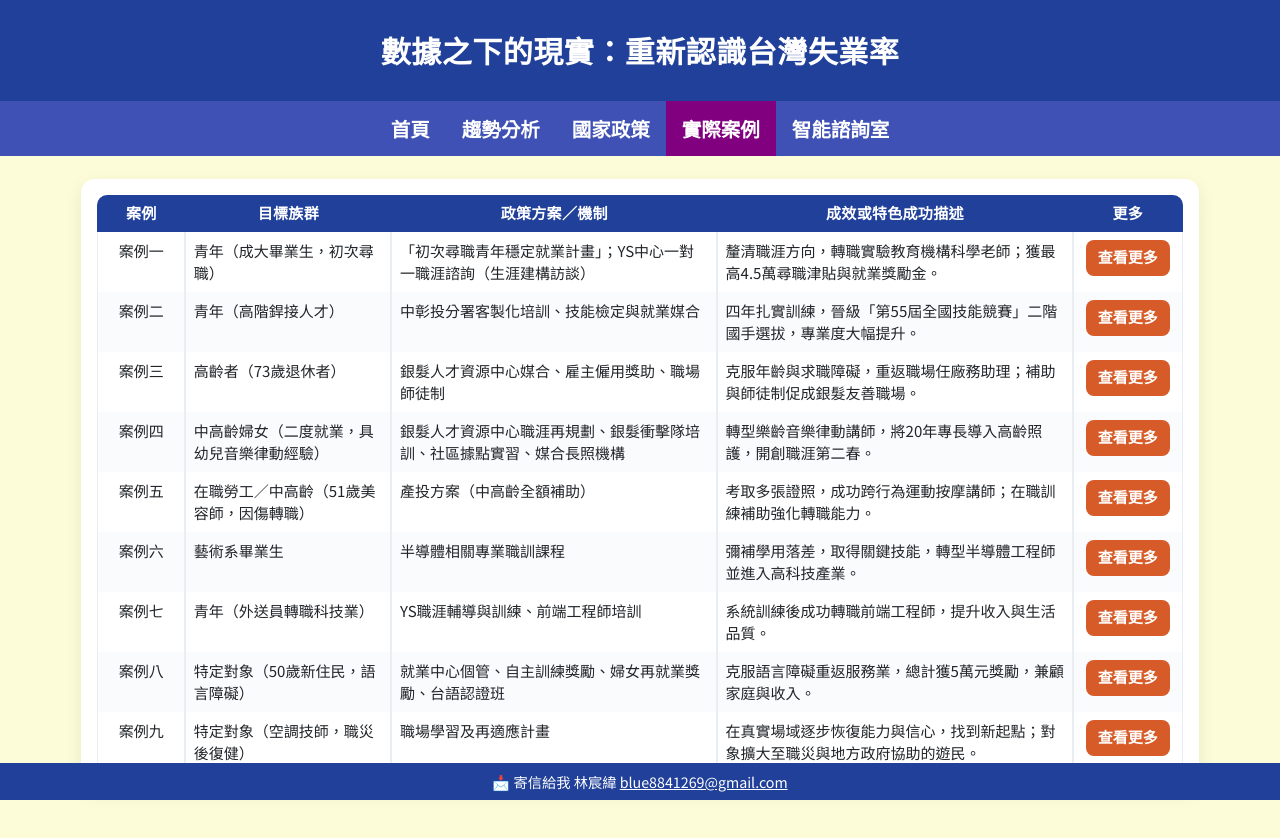
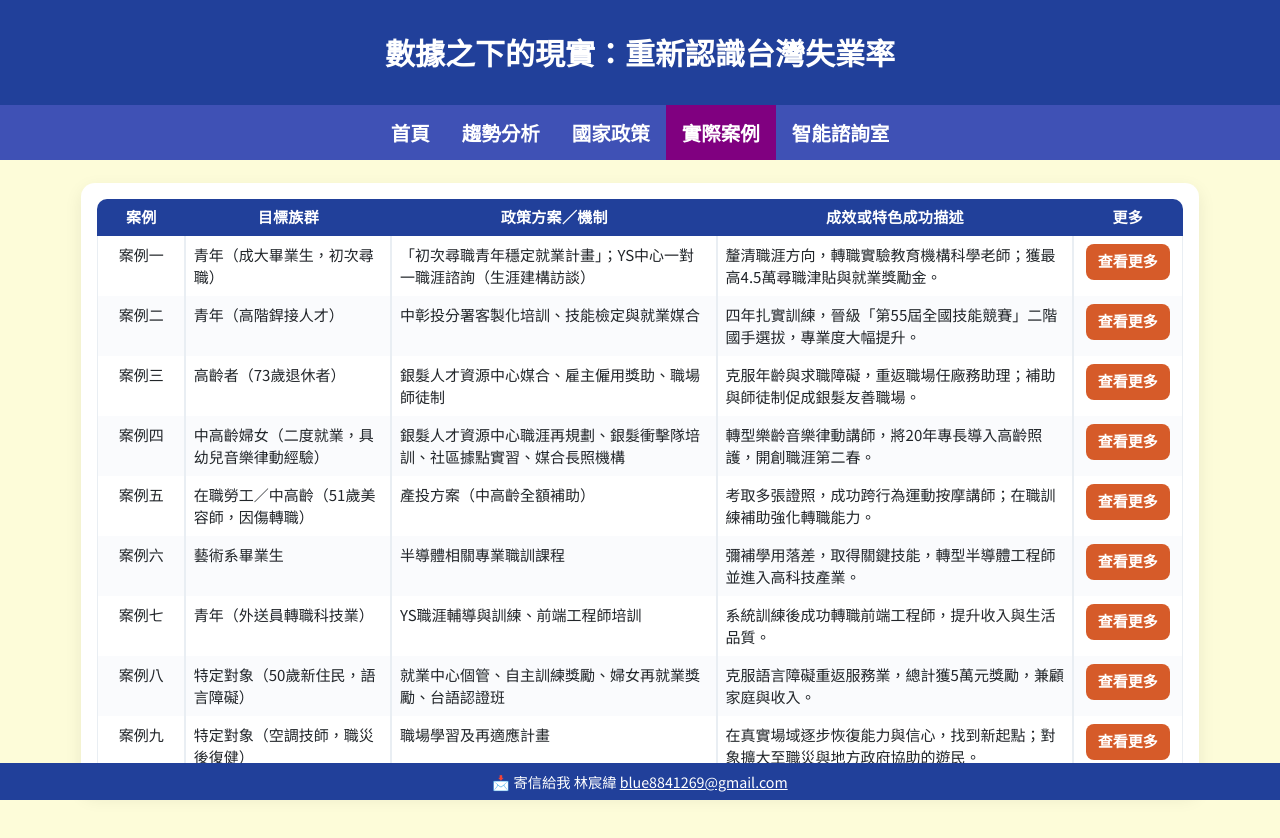
Before and after one commit to Taron909/unemployment, a plain HTML site: page case.html in a window 1280 px wide. Drawn offline with nearby package versions, Linux system fonts and the light colour scheme.

Commit message:
case.html

```diff
--- a/case.html
+++ b/case.html
@@ -33,16 +33,17 @@
       margin: 0;
     }
 
-    /* 頁首標題樣式 */
-    .header {
-      background: var(--brand-blue); /* 背景色使用品牌藍色 */
-      color: #fff;
-      text-align: center;
-      padding: 28px 16px;
-      font-size: 2rem;
-      font-weight: 700;
-      letter-spacing: 0.5px; /* 增加字元間距 */
-    }
+    /*
+         * 頁首標題樣式
+         */
+        .header {
+          background-color: #21409a;
+          color: white;
+          text-align: center;
+          padding: 30px 0;
+          font-size: 2em;
+          font-weight: bold;
+        }
 
     /*
      * 導覽列樣式
```
